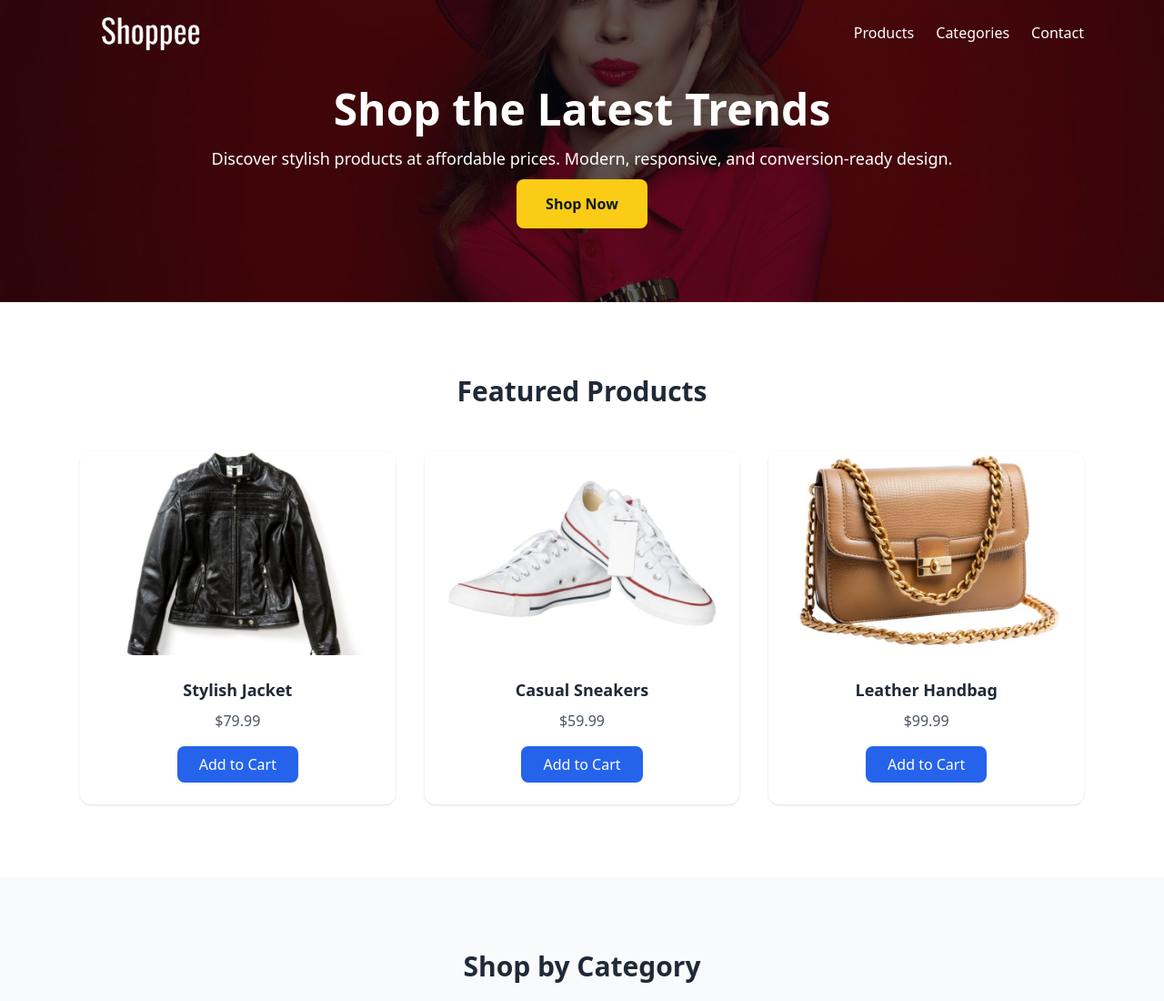
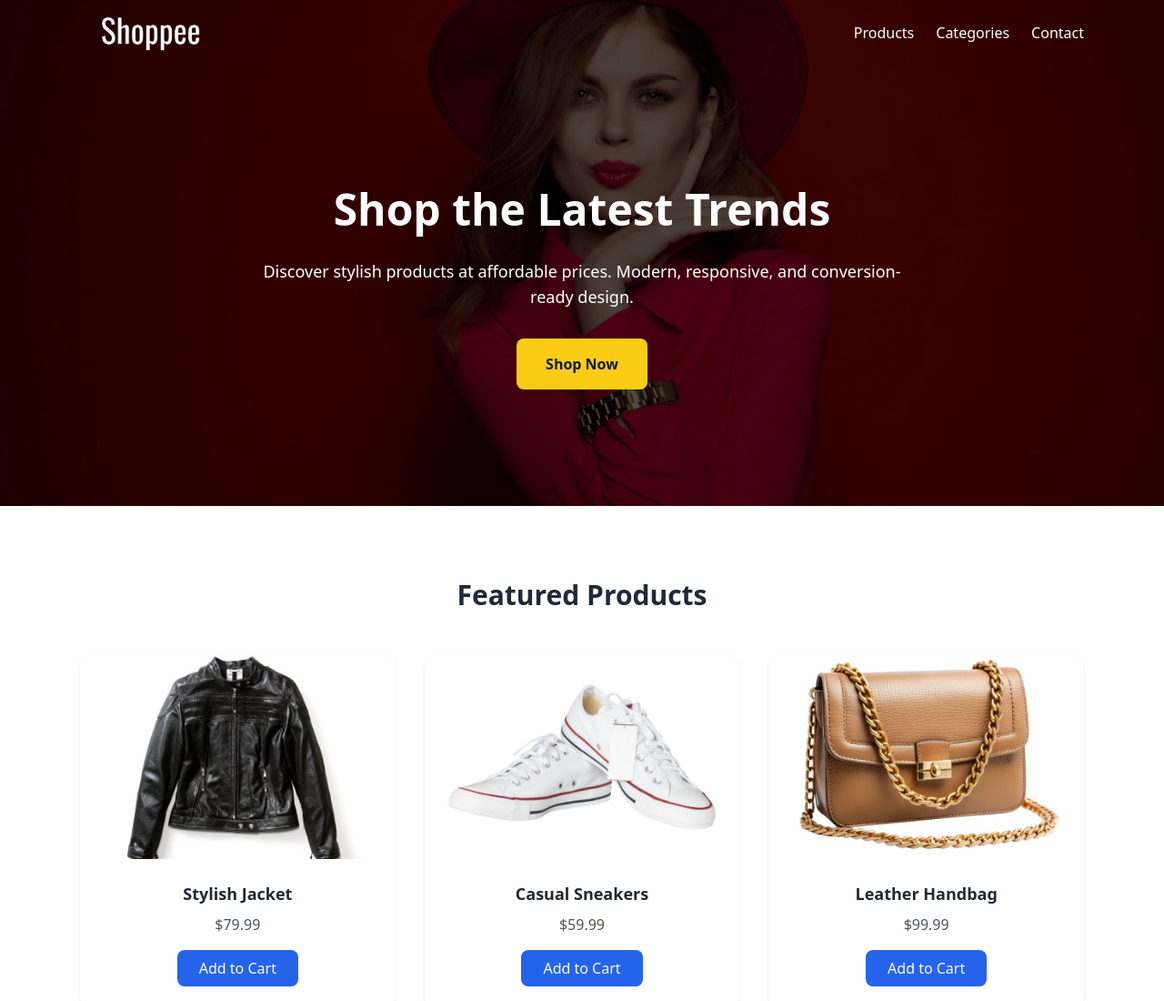
Before and after one commit to JAY21121967/ecommerce-homepage-demo, a plain HTML site: page index.html in a window 1280 px wide. Shown: the top 1100 px of the page at 91% size. Drawn offline with nearby package versions, Linux system fonts and the light colour scheme.

Commit message:
Update index.html

```diff
--- a/index.html
+++ b/index.html
@@ -10,14 +10,21 @@
 <body class="font-sans text-gray-800">
 
   <!-- Hero Banner -->
-  <header class="relative bg-gray-900 text-white">
+  <!-- Header / Hero Section -->
+<header class="relative text-white overflow-hidden">
+  <!-- Background Hero Image -->
+  <div class="absolute inset-0">
+    <img src="hero.jpg" alt="Hero Banner" class="w-full h-full object-cover">
+    <div class="absolute inset-0 bg-black opacity-70"></div>
+  </div>
+
   <!-- Navbar -->
-<div class="absolute top-0 left-0 w-full z-20">
+  <div class="relative z-20 w-full">
     <div class="max-w-6xl mx-auto flex justify-between items-center px-6 py-4">
       <!-- Logo -->
       <img src="logo.png" alt="Store Logo" class="h-10">
 
-    <!-- Optional nav links (you can remove if not needed) -->
+      <!-- Navigation Links (hidden on mobile) -->
       <nav class="hidden md:flex space-x-6 text-white font-medium">
         <a href="#products" class="hover:text-yellow-400">Products</a>
         <a href="#categories" class="hover:text-yellow-400">Categories</a>
@@ -26,16 +33,14 @@
     </div>
   </div>
 
-    <div class="relative z-10 max-w-6xl mx-auto px-6 py-24 text-center">
-      <h1 class="text-5xl font-extrabold mb-4">Shop the Latest Trends</h1>
-      <p class="mb-6 text-lg">Discover stylish products at affordable prices. Modern, responsive, and conversion-ready design.</p>
-      <a href="#products" class="bg-yellow-400 text-gray-900 font-semibold px-8 py-4 rounded-lg shadow hover:bg-yellow-300 transition">Shop Now</a>
-    </div>
-    <div class="absolute inset-0">
-      <img src="hero.jpg" alt="Hero Banner" class="w-full h-full object-cover opacity-60">
-      <div class="absolute inset-0 bg-black opacity-40"></div>
+  <!-- Hero Content -->
+  <div class="relative z-10 max-w-3xl mx-auto text-center py-32 px-4">
+    <h1 class="text-5xl font-extrabold leading-tight">Shop the Latest Trends</h1>
+    <p class="mt-6 text-lg">Discover stylish products at affordable prices. Modern, responsive, and conversion-ready design.</p>
+    <a href="#products" class="mt-8 inline-block bg-yellow-400 text-gray-900 font-semibold px-8 py-4 rounded-lg shadow hover:bg-yellow-300 hover:scale-105 transition transform">Shop Now</a>
   </div>
 </header>
+
 
   <!-- Featured Products -->
   <section id="products" class="py-20 px-6 max-w-6xl mx-auto">
```
Lines whose indentation alone changed are shown as unchanged.
